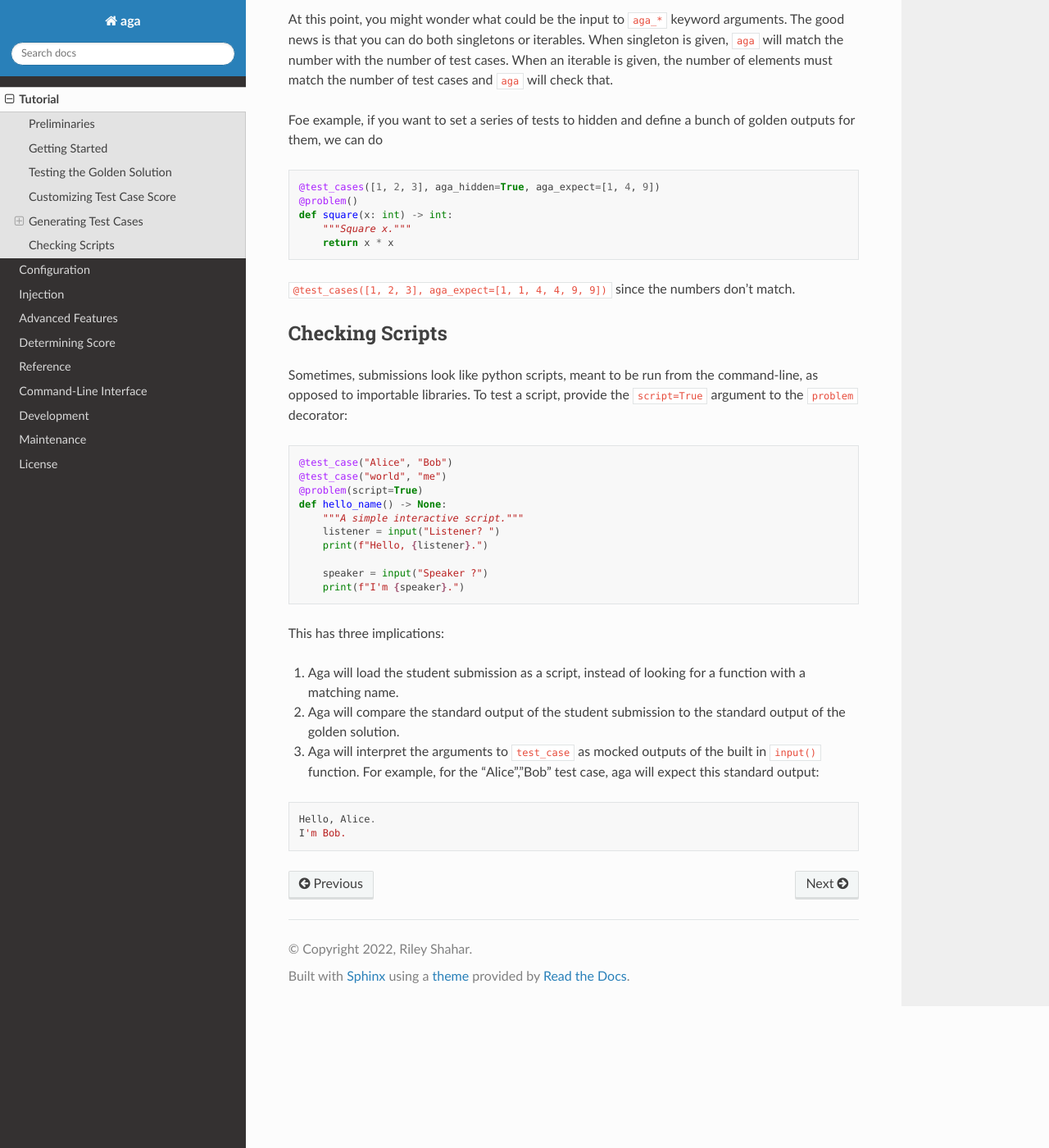
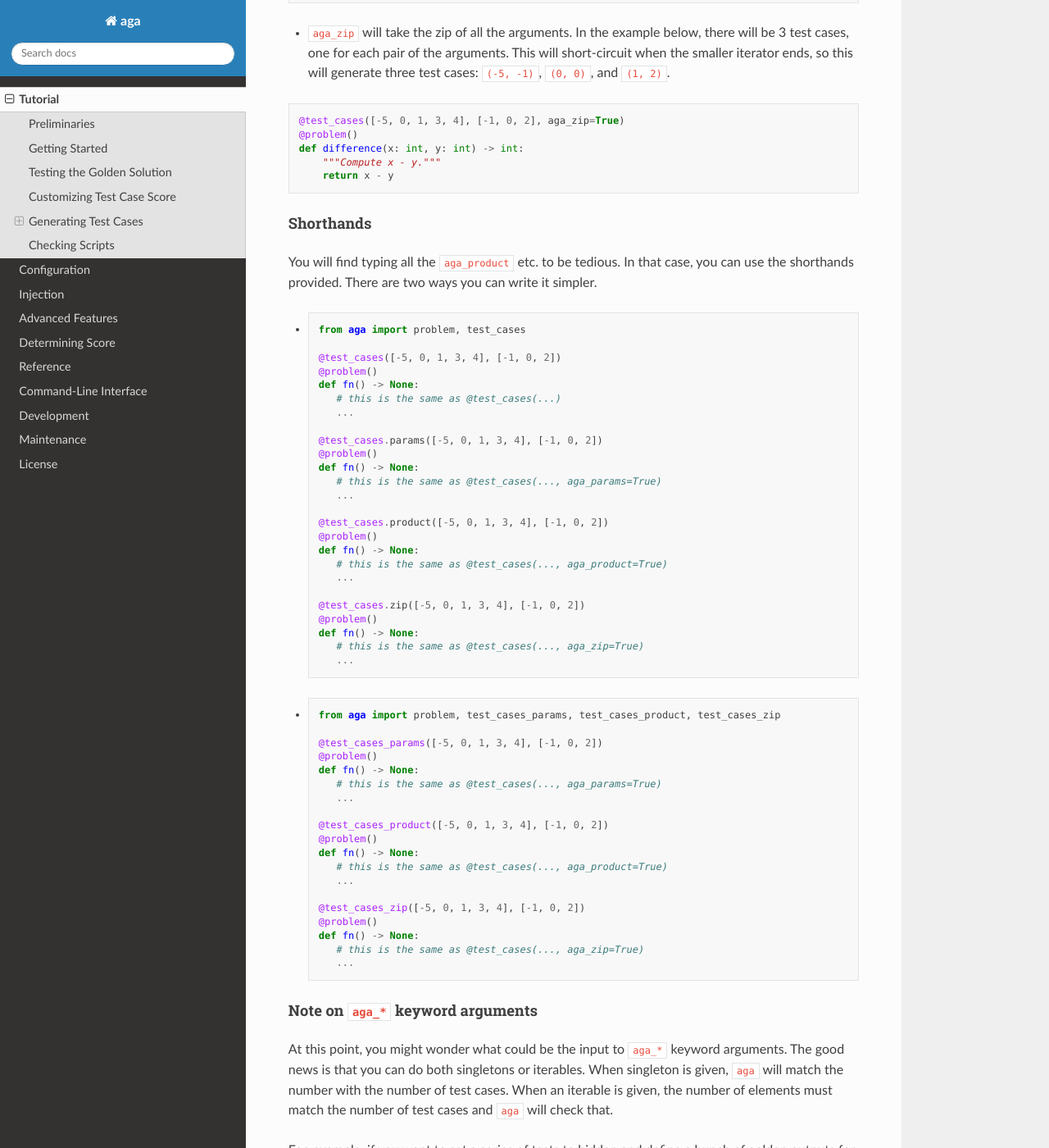
Before and after one commit to rileyshahar/aga, a Sphinx documentation site: the page built from docs/tutorial.md, in a window 1280 px wide and 1400 px high, scrolled down 5889 px. Shown: the whole window at 82% size. Built offline with Sphinx 7.4.7 and the Read the Docs theme 2.0.0, drawn with Linux system fonts in a browser that asks for light colours; some of the changed text lies outside the part shown.

Commit message:
fix and add docs

````diff
--- a/docs/tutorial.md
+++ b/docs/tutorial.md
@@ -243,7 +243,7 @@
 environment.
 
 ### Multiple Arguments
-
+#### Basics of Multiple Arguments
 Say we want to generate inputs for multiple arguments (or keyword arguments),
 e.x. for a difference function. We can use the natural syntax:
 
@@ -257,7 +257,17 @@
 
 There are four ways you can specify a batch of test cases: `params`, `zip` and `product`.
 
-- `aga_params` will only take one iterable object, and each element in the iterable object will be unfolded when applied to the function. The example above will generate 3 tests, each to be `difference(-3, 2)`, `difference(-2, 1)` and `difference(0, 0)`.
+- `aga_params` will only take one iterable object, and each element in the iterable object will be unfolded when applied to the function. The example above will generate 3 tests, each to be `difference(-3, 2)`, `difference(-2, 1)` and `difference(0, 0)`. In the case where you want to add keyword arguments, you can use the `param` directive.
+
+```python
+from aga import problem, test_cases, param
+@test_cases([param(-3, y=2), param(-2, y=1), param(0, y=0)], aga_params=True)
+@problem()
+def difference(x: int, y: int) -> int:
+    """Compute x - y."""
+    return x - y
+```
+
 - `<no-flag>` Note that this is different from the one above with `aga_params` flag. The example blow will generate 3 tests as well, but each to be `difference((-3, 2))`, `difference((-2, 1))` and `difference((0, 0))`.
 
 ```python
@@ -282,13 +292,69 @@
 three test cases: `(-5, -1)`, `(0, 0)`, and `(1, 2)`.
 
 ```python
-@test_cases([-5, 0, 1, 3, 4], [-1, 0, 2], aga_zip = True)
+@test_cases([-5, 0, 1, 3, 4], [-1, 0, 2], aga_zip=True)
 @problem()
 def difference(x: int, y: int) -> int:
     """Compute x - y."""
     return x - y
 ```
 
+#### Shorthands
+You will find typing all the `aga_product` etc. to be tedious. In that case, you can use the shorthands provided. There are two ways you can write it simpler.
+
+-
+   ```python
+   from aga import problem, test_cases
+
+   @test_cases([-5, 0, 1, 3, 4], [-1, 0, 2])
+   @problem()
+   def fn() -> None:
+      # this is the same as @test_cases(...)
+      ...
+
+   @test_cases.params([-5, 0, 1, 3, 4], [-1, 0, 2])
+   @problem()
+   def fn() -> None:
+      # this is the same as @test_cases(..., aga_params=True)
+      ...
+
+   @test_cases.product([-5, 0, 1, 3, 4], [-1, 0, 2])
+   @problem()
+   def fn() -> None:
+      # this is the same as @test_cases(..., aga_product=True)
+      ...
+
+   @test_cases.zip([-5, 0, 1, 3, 4], [-1, 0, 2])
+   @problem()
+   def fn() -> None:
+      # this is the same as @test_cases(..., aga_zip=True)
+      ...
+   ```
+
+-
+   ```python
+   from aga import problem, test_cases_params, test_cases_product, test_cases_zip
+
+   @test_cases_params([-5, 0, 1, 3, 4], [-1, 0, 2])
+   @problem()
+   def fn() -> None:
+      # this is the same as @test_cases(..., aga_params=True)
+      ...
+
+   @test_cases_product([-5, 0, 1, 3, 4], [-1, 0, 2])
+   @problem()
+   def fn() -> None:
+      # this is the same as @test_cases(..., aga_product=True)
+      ...
+
+   @test_cases_zip([-5, 0, 1, 3, 4], [-1, 0, 2])
+   @problem()
+   def fn() -> None:
+      # this is the same as @test_cases(..., aga_zip=True)
+      ...
+   ```
+
+#### Note on `aga_*` keyword arguments
 At this point, you might wonder what could be the input to `aga_*` keyword arguments. The good news is that you can do both singletons or iterables. When singleton is given, `aga` will match the number with the number of test cases. When an iterable is given, the number of elements must match the number of test cases and `aga` will check that.
 
 Foe example, if you want to set a series of tests to hidden and define a bunch of golden outputs for them, we can do
--- a/src/aga/__init__.py
+++ b/src/aga/__init__.py
@@ -9,6 +9,7 @@
 from .core import (
     group,
     problem,
+    param,
     test_case,
     test_cases,
     test_cases_params,
@@ -18,6 +19,7 @@
 
 __all__ = (
     "problem",
+    "param",
     "test_case",
     "test_cases",
     "test_cases_params",
````
Also changed, not shown: 2 other files.
